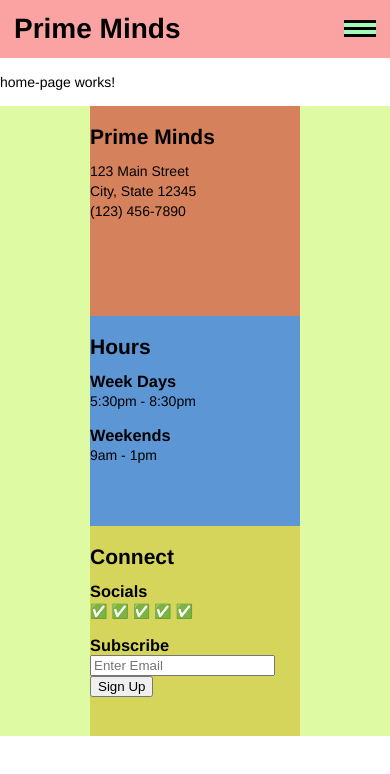
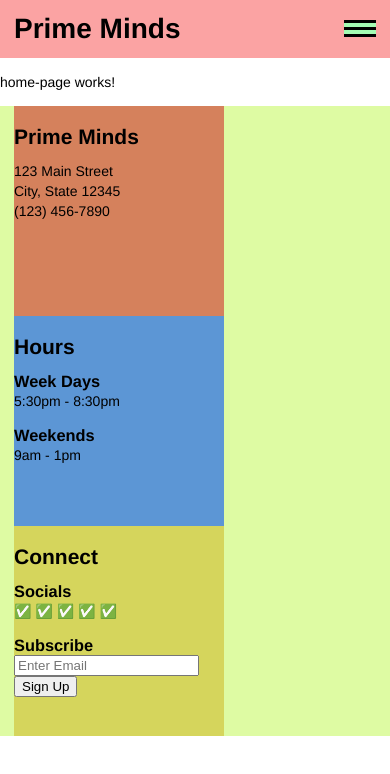
Before and after one commit to gohopventure/prime-minds, an Angular app: page /home in a window 390 px wide. Shown: the top 774 px of the page. Built offline with nearby package versions, Linux system fonts and the light colour scheme.

Commit message:
Updates footer, op hours and address cards

```diff
--- a/src/app/components/address-card/address-card.component.css
+++ b/src/app/components/address-card/address-card.component.css
@@ -17,3 +17,9 @@
 p {
     margin: 0;
 }
+
+@media only screen and (max-width: 700px) {
+    .card-container {
+        min-height:.125em;
+    }
+}
--- a/src/app/components/footer/footer.component.css
+++ b/src/app/components/footer/footer.component.css
@@ -8,11 +8,10 @@
     background-color: rgb(222, 251, 163);
 }
 
-@media only screen and (max-width: 999px) {
+@media only screen and (max-width: 700px) {
     .footer-container {
         display: flex;
         flex-direction: column;
-        align-items: center;
-        justify-content: space-between;
+        align-items: baseline;
     }
 }
--- a/src/app/components/op-hours-card/op-hours-card.component.css
+++ b/src/app/components/op-hours-card/op-hours-card.component.css
@@ -21,3 +21,9 @@
 p {
     margin: 0 0 1em 0;
 }
+
+@media only screen and (max-width: 700px) {
+    .card-container {
+        min-height:.125em;
+    }
+}
```
